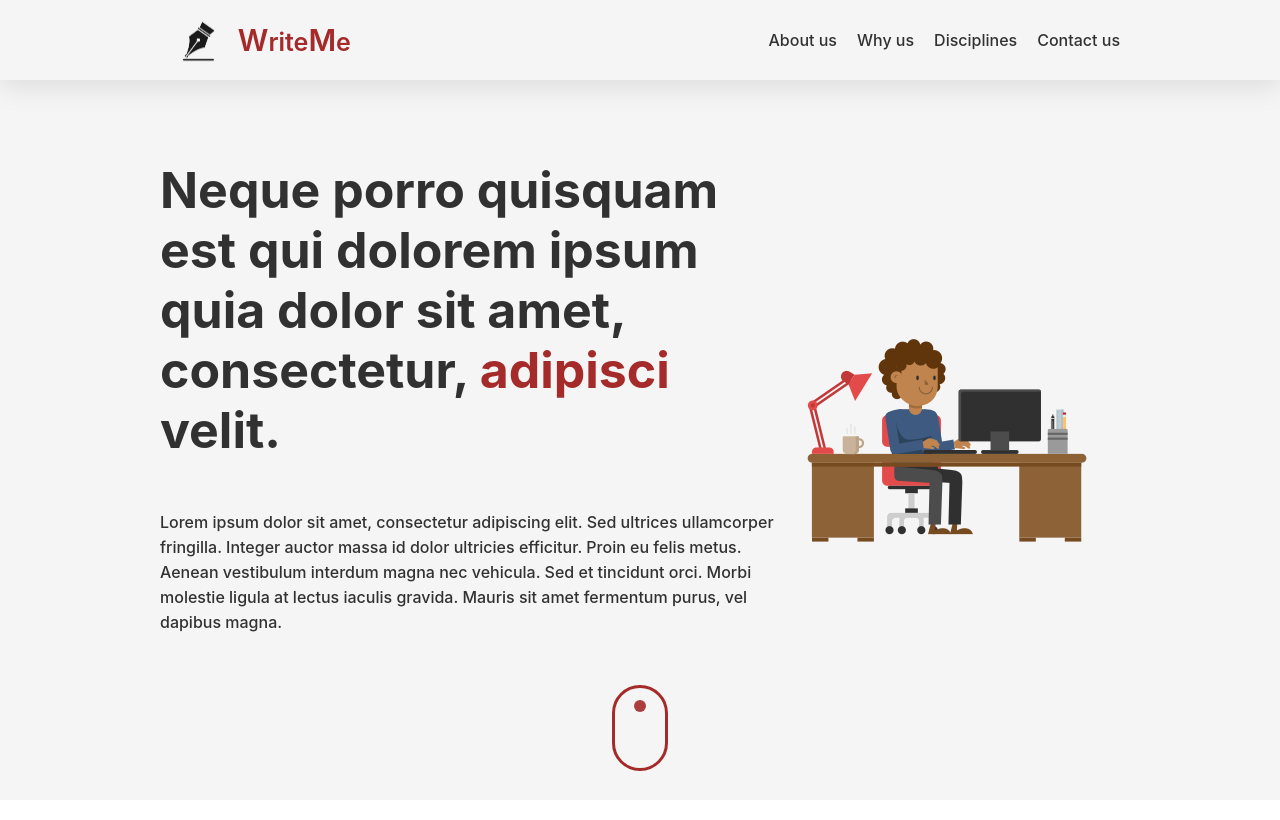
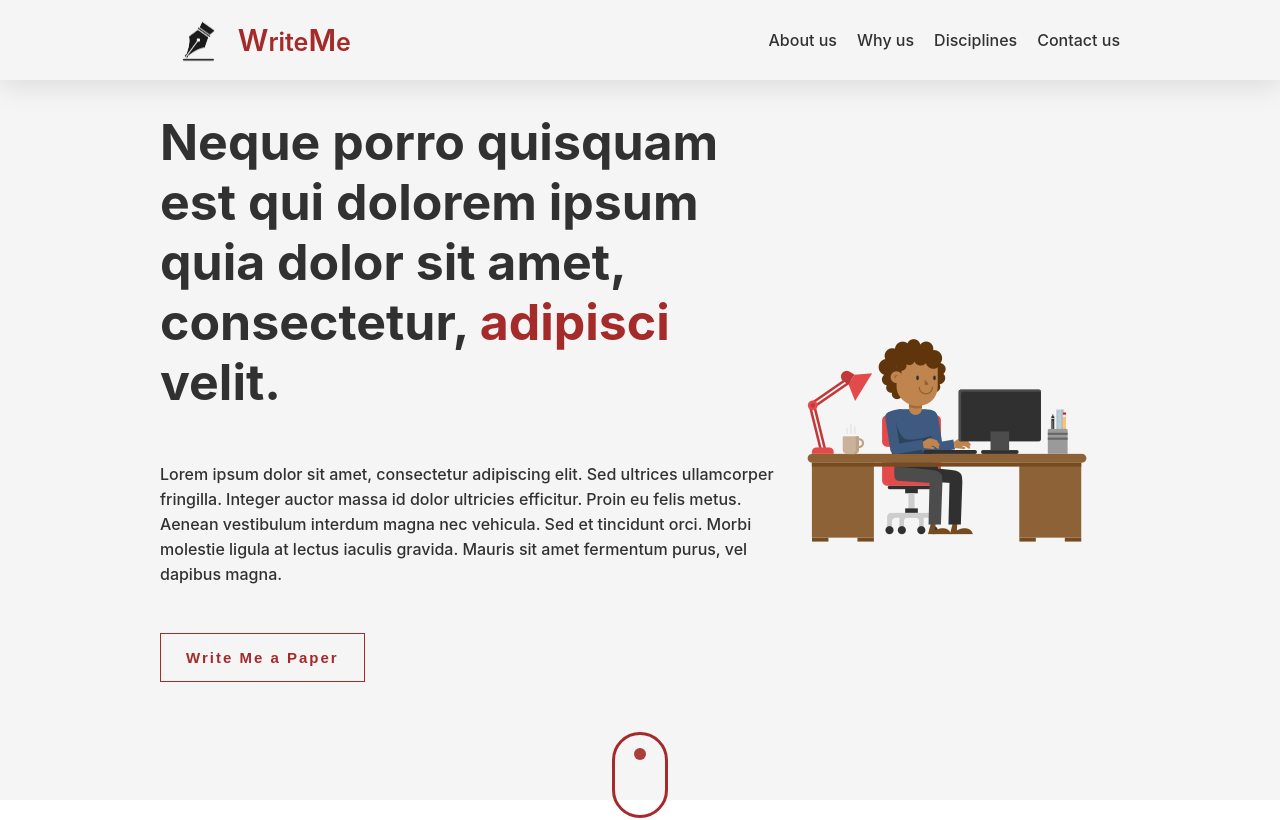
Before and after one commit to 1wes/WriteMe-Carbon, a React (Create React App) app: page / in a window 1280 px wide. Shown: the top 820 px of the page. Built offline with nearby package versions, Linux system fonts and the light colour scheme.

Commit message:
customize cta button for splash page

```diff
--- a/src/components/home.css
+++ b/src/components/home.css
@@ -31,6 +31,21 @@
 .tagline{
     line-height: 25px;
     font-weight: 500;
+}
+
+.prompt-button{
+    display: flex;
+    justify-content: flex-start;
+}
+
+#home-btn{
+    background-color: brown;
+    color: whitesmoke;
+    border-radius: 60px;
+}
+
+#home-btn:hover{
+    border-radius: 2px;
 }
 
 .prompt{
--- a/src/components/home.js
+++ b/src/components/home.js
@@ -1,5 +1,6 @@
 import React from "react";
 import './home.css'
+import { CtaButton } from "./services";
 
 const Home=()=>{
 
@@ -12,6 +13,9 @@ const Home=()=>{
                     ultricies efficitur. Proin eu felis metus. Aenean vestibulum
                     interdum magna nec vehicula. Sed et tincidunt orci. Morbi molestie ligula at lectus iaculis gravida. Mauris sit amet fermentum purus, vel dapibus magna.</p>
 
+                    <div className="prompt-button">
+                        <CtaButton id={`home-btn`} message={`Write Me a Paper`}/>
+                    </div>
                     <div className="prompt">
                         <div className="scroll-down">
                         </div>
```
